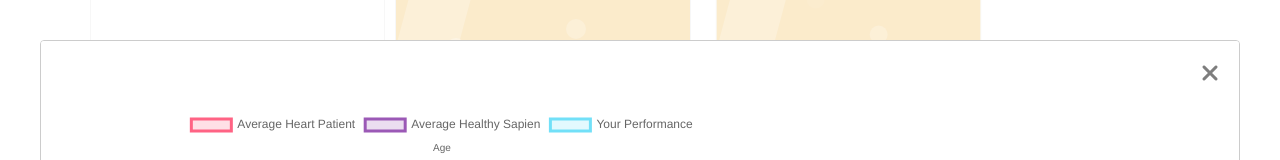
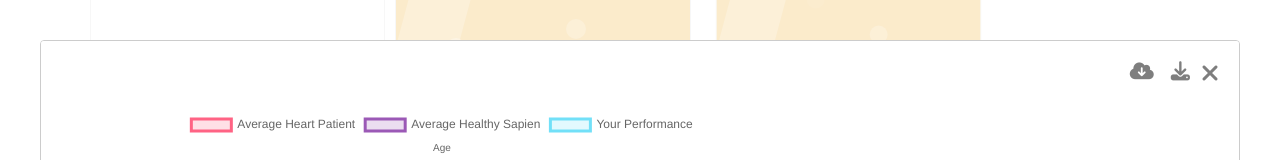
Before and after one commit to lokesh-kadiyala98/med-frontend, a React (Create React App) app: page /dashboards/knowYourHeart in a window 1280 px wide. Both pictures are taken after a click on the button "Submit". Shown: the part 1479-1639 px from the top of the page. Built offline with nearby package versions, Linux system fonts and the light colour scheme; the HTML template or start-up script is replaced by a standard one.

Commit message:
Added Feature: KnowYourHeart save feature

```diff
--- a/package.json
+++ b/package.json
@@ -15,9 +15,12 @@
     "content-based-recommender": "^1.4.0",
     "csvtojson": "^2.0.10",
     "downshift": "^5.0.0",
+    "html2canvas": "^1.0.0-rc.5",
+    "html2pdf.js": "^0.9.2",
     "joi-browser": "^13.4.0",
     "jquery": "^3.4.1",
     "jsonwebtoken": "^8.5.1",
+    "jspdf": "^1.5.3",
     "jwt-decode": "^2.2.0",
     "lodash": "^4.17.15",
     "machine-learning-applied": "^1.0.4",
--- a/public/index.html
+++ b/public/index.html
@@ -10,7 +10,7 @@
     <meta name="theme-color" content="#000000" />
     <meta
       name="description"
-      content="Med helps users predict diseases and recommend symptoms"
+      content="Med helps users predict diseases and forecast pharmaceutical sales"
     />
     <script src="https://kit.fontawesome.com/a7e6e8a73c.js" crossorigin="anonymous"></script>
     <link href="https://fonts.googleapis.com/css?family=Fredoka+One|Krona+One|Montserrat+Alternates&display=swap" rel="stylesheet">
--- a/src/components/dashboards/knowYourHeart.jsx
+++ b/src/components/dashboards/knowYourHeart.jsx
@@ -38,7 +38,7 @@ class KnowYourHeart extends Form {
     }
 
     schema = {
-        gender: Joi.string().label('Gender'),
+        gender: Joi.number().label('Gender'),
         age: Joi.number().label('Age'),
         weight: Joi.number().label('Weight'),
         height: Joi.number().min(1).max(7).label('Height'),
@@ -98,11 +98,11 @@ class KnowYourHeart extends Form {
             const {user} = jwtDecode(token)
             this.setState({ user })
             var data = {...this.state.data}
-            data.gender = user.gender
+            data.gender = user.gender === 'male' ? 1 : user.gender === 'female' ? 0 : 2
             data.age = this.getAge(user.dob)
             data.weight = user.weight
             data.height = user.height
-            data.bmi = this.getBmi(user.weight, user.height * 30.48)
+            data.bmi = this.getBmi(user.weight, user.height)
 
             this.setState({ data })
         } catch(ex) { }
@@ -167,7 +167,7 @@ class KnowYourHeart extends Form {
                 <div>
                     {_.isEmpty(this.state.user) ?
                         this.renderSelect('gender', 'Gender', genderOptions) :
-                        this.renderInput('gender','Gender', 'text', true)
+                        this.renderSelect('gender','Gender', genderOptions, true)
                     }
                     {_.isEmpty(this.state.user) ?
                         this.renderInput('age','Age', 'number') :
--- a/src/components/dashboards/knowYourHeartClassifer.jsx
+++ b/src/components/dashboards/knowYourHeartClassifer.jsx
@@ -2,6 +2,11 @@ import React, { Component } from 'react';
 import ReactModal from 'react-modal'
 import { Pie, Radar } from 'react-chartjs-2'
 import { Row, Col } from 'react-bootstrap'
+import html2canvas from 'html2canvas'
+import jsPDF from 'jspdf'
+import axios from 'axios';
+import { toast, ToastContainer } from 'react-toastify';
+import 'react-toastify/dist/ReactToastify.css';
 
 import ComparisionRadar from './comparisionRadar';
 
@@ -23,8 +28,6 @@ class KnowYourHeartClassifier extends Component {
     analyze = () => {
         const data = {...this.state.data}
         data.diabeticDuration = data.diabetic === '1' ? 0 : data.diabeticDuration
-
-        console.log(data)
 
         var dietBits = data.diet.reduce((x, y) => parseInt(x) + parseInt(y))
 
@@ -266,7 +269,7 @@ class KnowYourHeartClassifier extends Component {
             }
         }
 
-        const p = data.diet.charAt(1) === '1' ? <p className="cross text-center">Your <b>Diet</b> has high risk factor.</p> : <p className="tick text-center">Your Diet has less risk factor.</p>
+        const p = data.diet.charAt(0) === '1' ? <p className="cross text-center">Your <b>Diet</b> has high risk factor.</p> : <p className="tick text-center">Your Diet has less risk factor.</p>
 
         analysisCharts.push(
             <Row className="align-items-center mt-5">
@@ -282,13 +285,43 @@ class KnowYourHeartClassifier extends Component {
         this.setState({ showModal: false })
     }
 
+    handleSave = async () => {
+        try {
+            var res = await axios({
+                method: 'post',
+                url: 'http://localhost:5000/users/kyh_save_attributes',
+                data: this.state.data
+            })
+            if(res.status === 200)
+                toast.success(res.data.message)
+        } catch (ex) {
+            if(ex.response.status && ex.response.data) {
+                toast.error(ex.response.data.error)
+            }
+        }
+    }
+
+    handleDownload = () => {
+        html2canvas(document.querySelector('.ReactModal__Content--after-open'))
+            .then((canvas) => {
+                const imgData = canvas.toDataURL('image/png');
+                console.log(imgData, document.querySelector('#user-report'))
+                const pdf = new jsPDF();
+                pdf.addImage(imgData, 'PNG', 0, 0, 200, 114);
+                pdf.save("download.pdf");
+            })
+    }
+
     render() {
         return (
-            <ReactModal
+            <ReactModal id="user-report"
                 ariaHideApp={false}
                 isOpen={this.state.showModal}
                 contentLabel="Minimal Modal Example">
+                <ToastContainer autoClose={5000}/>
                 <button className="close" onClick={() => {this.handleCloseModal(); this.props.handleCloseReport();}}><i className="fas fa-times"></i></button>
+                <button className="download" onClick={this.handleDownload}><i className="fas fa-download"></i></button>
+                <button className="save" onClick={this.handleSave}><i className="fas fa-cloud-download-alt"></i></button>
                 {this.state.analysisCharts.map((item, key) =>
                     <li key={key}>{item}</li>
                 )}
--- a/src/components/misc/form/form.jsx
+++ b/src/components/misc/form/form.jsx
@@ -67,8 +67,9 @@ class Form extends Component {
 
         var errors = this.validate();
 
-        if(this.state.data.diet.length === 0)
-            errors = {...errors, diet: "'Diet' must not be empty"}
+        if(this.state.data.diet)
+            if(this.state.data.diet.length === 0)
+                errors = {...errors, diet: "'Diet' must not be empty"}
 
         //if there are errors then set the state with errors.
         //Else set it with an empty object.
@@ -94,7 +95,7 @@ class Form extends Component {
         )
     };
 
-    renderSelect(name, label, options) {
+    renderSelect(name, label, options, disabled=false) {
         const { data, errors } = this.state;
         return (
             <Select
@@ -102,6 +103,7 @@ class Form extends Component {
                 value={data[name]}
                 onChange={this.handleChange}
                 options={options}
+                disabled={disabled}
                 label={label}
                 error={errors[name]}
             />
--- a/src/components/misc/login.jsx
+++ b/src/components/misc/login.jsx
@@ -25,7 +25,6 @@ class Login extends Form {
     }
 
     doSubmit = async () => {
-
         try {
             var res = await axios({
                 method: 'post',
@@ -41,7 +40,6 @@ class Login extends Form {
                 this.setState({ errors })
             }
         }
-
     }
 
     render() {
--- a/src/components/resources/css/style.css
+++ b/src/components/resources/css/style.css
@@ -261,3 +261,24 @@ label img {
     color: #dc3545;
     transform: scale(0.9);
 }
+
+.save, .download {
+    background-color: transparent;
+    border: 0;
+    line-height: 1;
+    font-size: 1.2rem;
+    margin-right: 5px;
+    float: right;
+    font-weight: 100;
+    opacity: 0.5;
+}
+
+.download:hover {
+    color: #2ecc71;
+    transform: scale(0.9);
+}
+
+.save:hover {
+    color: #e67e22;
+    transform: scale(0.9);
+}
```
Also changed, not shown: 1 other file (tests, documents, lock files or other folders).
